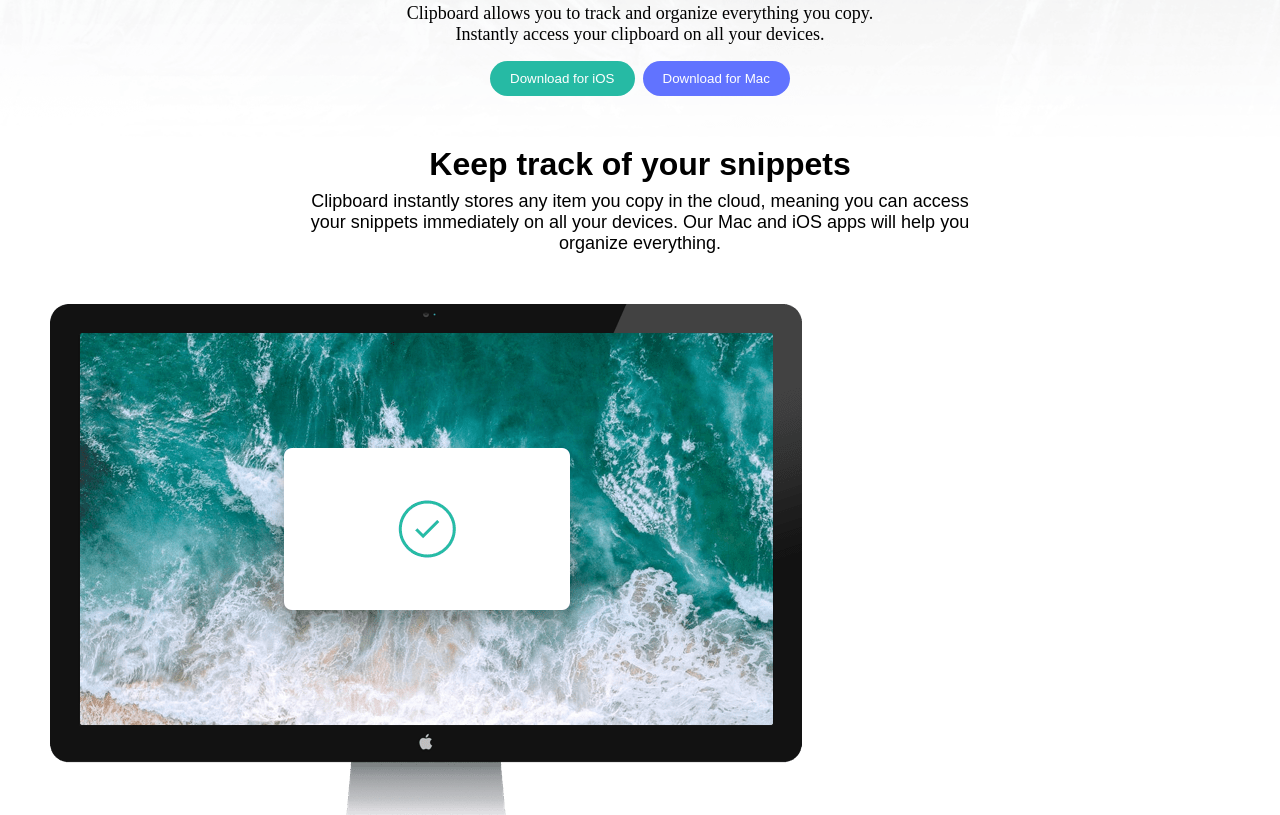
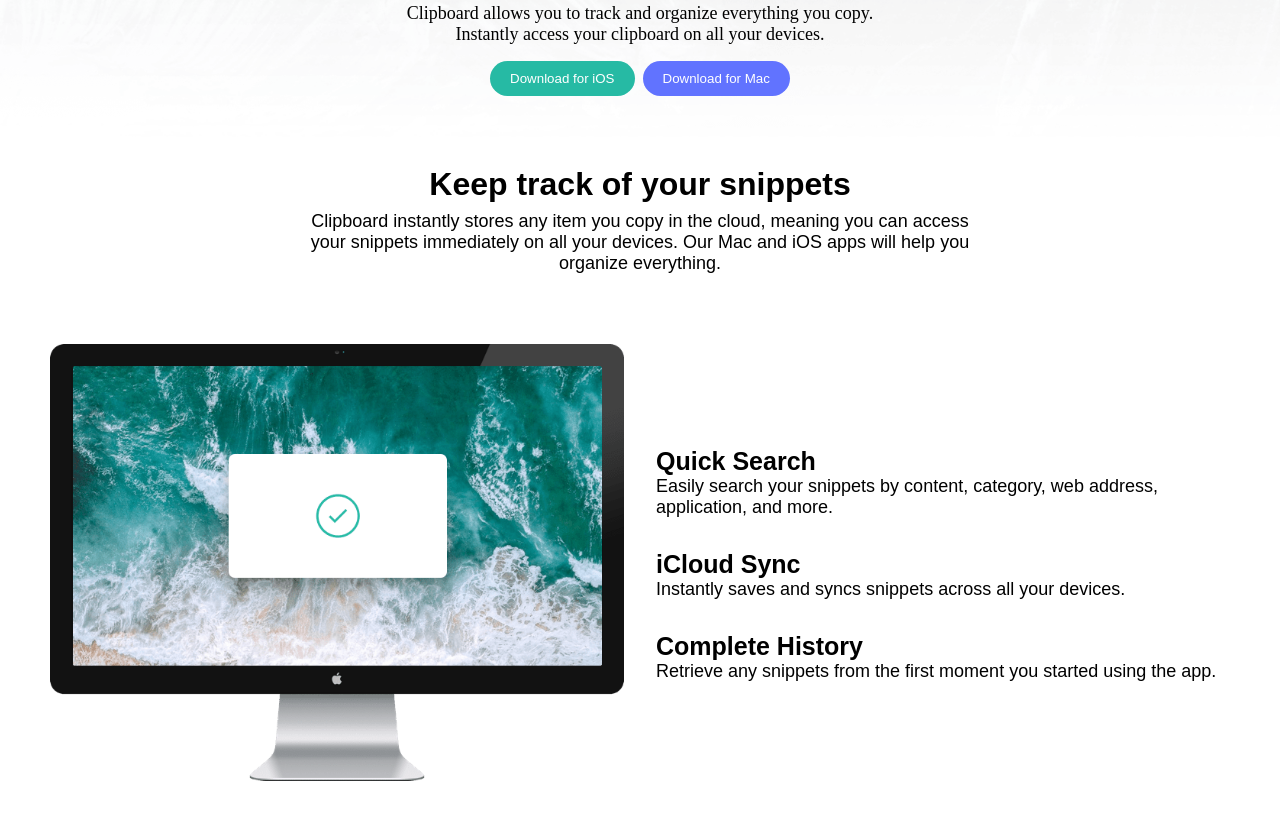
Before and after one commit to UBnkantah/clip-board, a plain HTML site: page index.html in a window 1280 px wide. Shown: the part 249-1064 px from the top of the page. Drawn offline with Linux system fonts and the light colour scheme; a web font is replaced by a local one.

Commit message:
clip-board-fmt

```diff
--- a/index.html
+++ b/index.html
@@ -32,10 +32,10 @@
     </p>
   </div>
   <div class="sect-2">
-    <div>
+    <div id="det">
       <img src="./images/image-computer.png" alt="">
     </div>
-    <div class="details">
+    <div class="details" id="det">
       <div>
         <h1>Quick Search</h1>
         <p>Easily search your snippets by content, category, web address, application, and more.</p>
--- a/style.css
+++ b/style.css
@@ -72,6 +72,7 @@
     align-items: center;
     font-family: var(--fontFamily);
     gap: 0.5em;
+    padding: 20px;
 }
 .sect-1 p{
     text-align: center;
@@ -79,9 +80,13 @@
 }
 .sect-2{
     display: flex;
-    flex-wrap: wrap;
+    flex-direction: row;
+    /* flex-wrap: wrap; */
     gap: 2em;
     padding: 50px;
+}
+.sect-2 #det{
+    flex: 1;
 }
 .sect-2 img{
     width: 100%;
@@ -98,6 +103,12 @@
 }
 .sect-2 p{
     font-size: var(--fontSize);
+}
+@media screen and (max-width: 767px){
+    .sect-2{
+        display: flex;
+        flex-direction: column;
+    }
 }
 .sect-3{
     display: flex;
@@ -147,7 +158,7 @@
     justify-content: center;
     font-family: var(--fontFamily);
     gap: 0.5em;
-    width: 400px;
+    width: 350px;
 }
 .sect-6 p{
     text-align: center;
```
